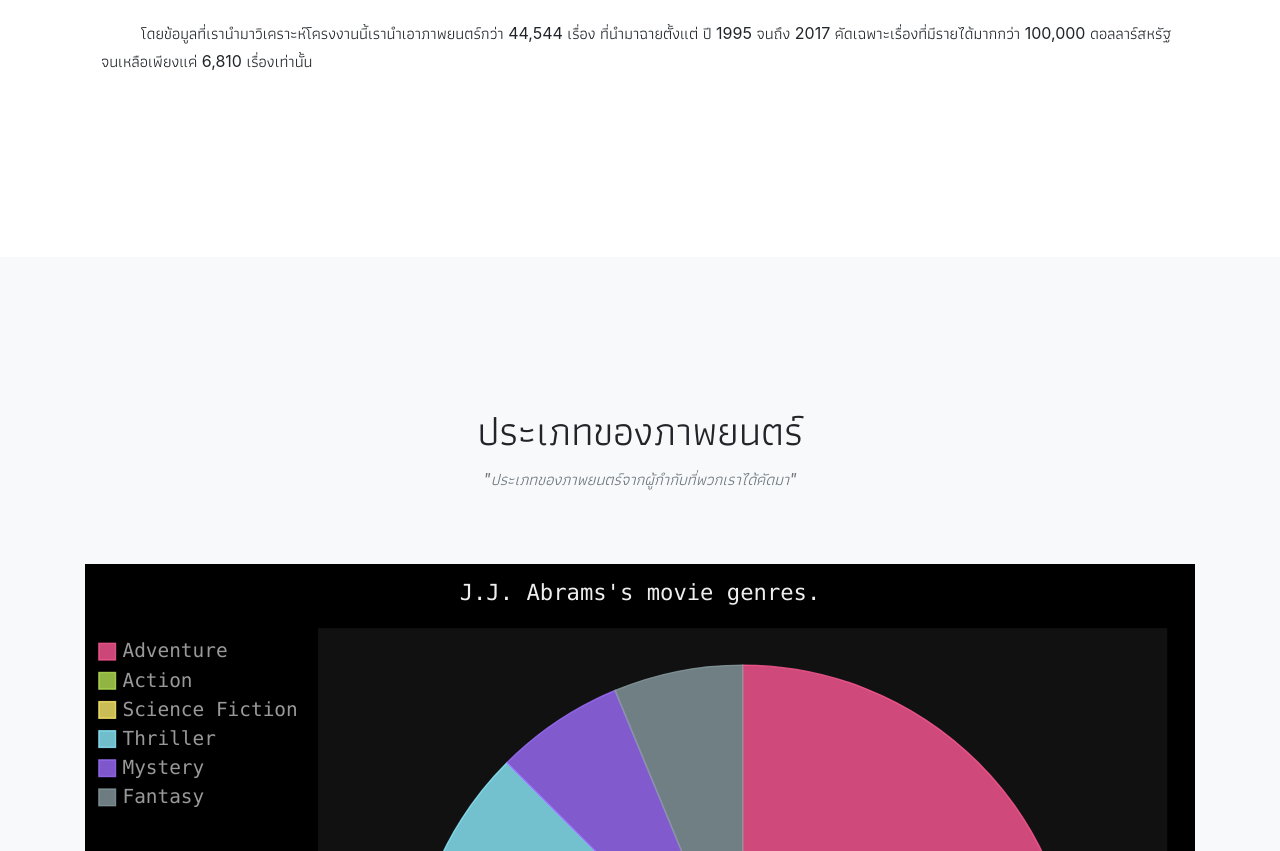
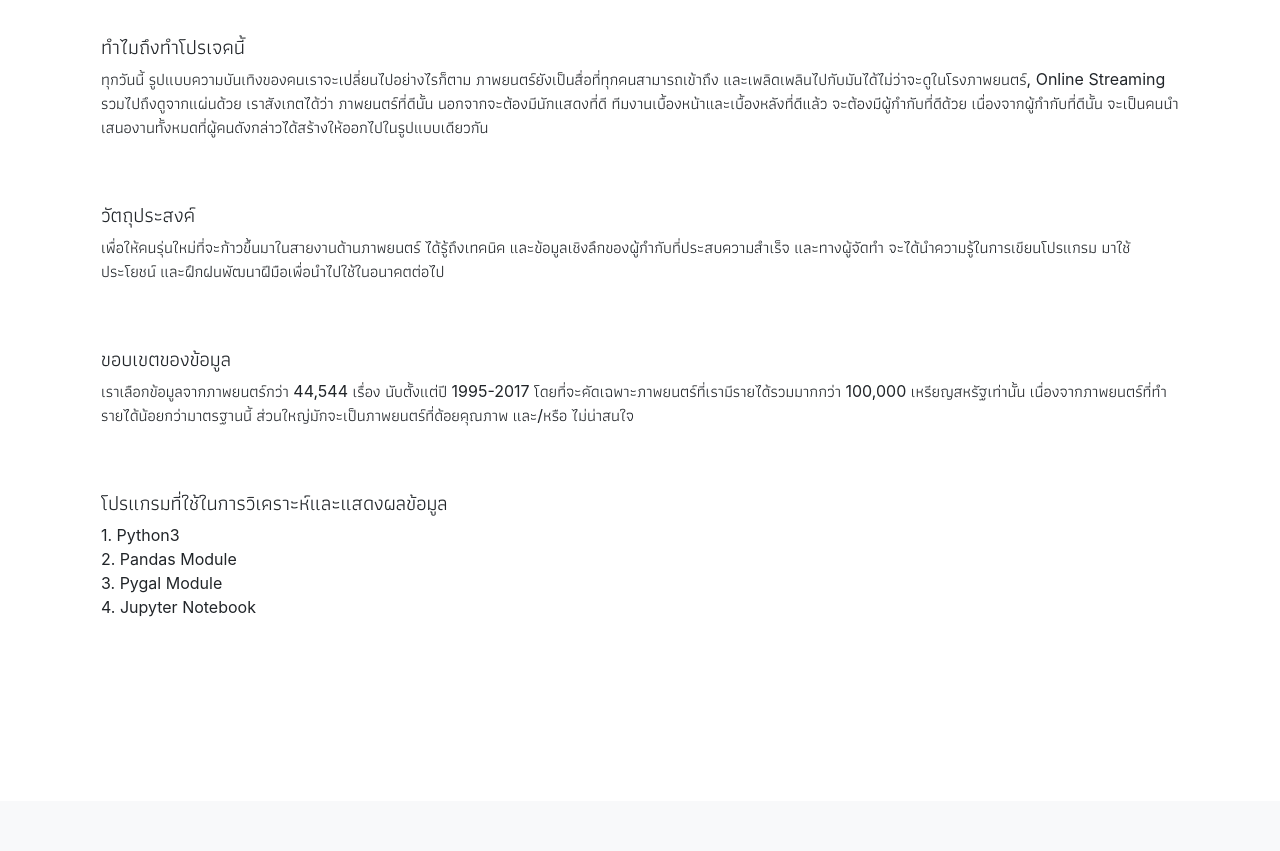
Before and after one commit to hashtagSELFIE/That-s-a-Wrap, a website with bundled scripts: page index.html in a window 1280 px wide. Shown: the part 1473-2324 px from the top of the page. Built offline with nearby package versions, Linux system fonts and the light colour scheme.

Commit message:
Update index.html

```diff
--- a/index.html
+++ b/index.html
@@ -83,12 +83,25 @@
         </div>
         <div class="col-md-15">
           <center>
-          <iframe width="620" height="360"src="https://www.youtube.com/embed/7zlsieGFbNU"></iframe>
+          <iframe width="620" height="360"src="https://www.youtube.com/embed/7zlsieGFbNU"></iframe></center>
         </div>
         <div class="modal-body">
-          <p style="text-indent: 2.5em;">โดยข้อมูลที่เรานำมาวิเคราะห์โครงงานนี้เรานำเอาภาพยนตร์กว่า 44,544 เรื่อง ที่นำมาฉายตั้งแต่ ปี 1995 จนถึง 2017 คัดเฉพาะเรื่องที่มีรายได้มากกว่า 100,000 ดอลลาร์สหรัฐ จนเหลือเพียงแค่ 6,810 เรื่องเท่านั้น</p>
+          <p style="text-indent: 2.5em;"><h5>ทำไมถึงทำโปรเจคนี้</h5>ทุกวันนี้ รูปแบบความบันเทิงของคนเราจะเปลี่ยนไปอย่างไรก็ตาม ภาพยนตร์ยังเป็นสื่อที่ทุกคนสามารถเข้าถึง และเพลิดเพลินไปกับมันได้ไม่ว่าจะดูในโรงภาพยนตร์, Online Streaming รวมไปถึงดูจากแผ่นด้วย
+เราสังเกตได้ว่า ภาพยนตร์ที่ดีนั้น นอกจากจะต้องมีนักแสดงที่ดี ทีมงานเบื้องหน้าและเบื้องหลังที่ดีแล้ว จะต้องมีผู้กำกับที่ดีด้วย เนื่องจากผู้กำกับที่ดีนั้น จะเป็นคนนำเสนองานทั้งหมดที่ผู้คนดังกล่าวได้สร้างให้ออกไปในรูปแบบเดียวกัน</p>
         </div>
-      </center>
+        <div class="modal-body">
+          <p style="text-indent: 2.5em;"><h5>วัตถุประสงค์</h5>เพื่อให้คนรุ่นใหม่ที่จะก้าวขึ้นมาในสายงานด้านภาพยนตร์ ได้รู้ถึงเทคนิค และข้อมูลเชิงลึกของผู้กำกับที่ประสบความสำเร็จ และทางผู้จัดทำ จะได้นำความรู้ในการเขียนโปรแกรม มาใช้ประโยชน์ และฝึกฝนพัฒนาฝีมือเพื่อนำไปใช้ในอนาคตต่อไป</p>
+        </div>
+        <div class="modal-body">
+          <p style="text-indent: 2.5em;"><h5>ขอบเขตของข้อมูล</h5>เราเลือกข้อมูลจากภาพยนตร์กว่า 44,544 เรื่อง นับตั้งแต่ปี 1995-2017 โดยที่จะคัดเฉพาะภาพยนตร์ที่เรามีรายได้รวมมากกว่า 100,000 เหรียญสหรัฐเท่านั้น เนื่องจากภาพยนตร์ที่ทำรายได้น้อยกว่ามาตรฐานนี้ ส่วนใหญ่มักจะเป็นภาพยนตร์ที่ด้อยคุณภาพ และ/หรือ ไม่น่าสนใจ</p>
+        </div>
+        <div class="modal-body">
+          <p style="text-indent: 2.5em;"><h5>โปรแกรมที่ใช้ในการวิเคราะห์และแสดงผลข้อมูล</h5>1. Python3<br>
+2. Pandas Module<br>
+3. Pygal Module<br>
+4. Jupyter Notebook<br></p>
+        </div>
+
       </div>
     </section>
 
```
